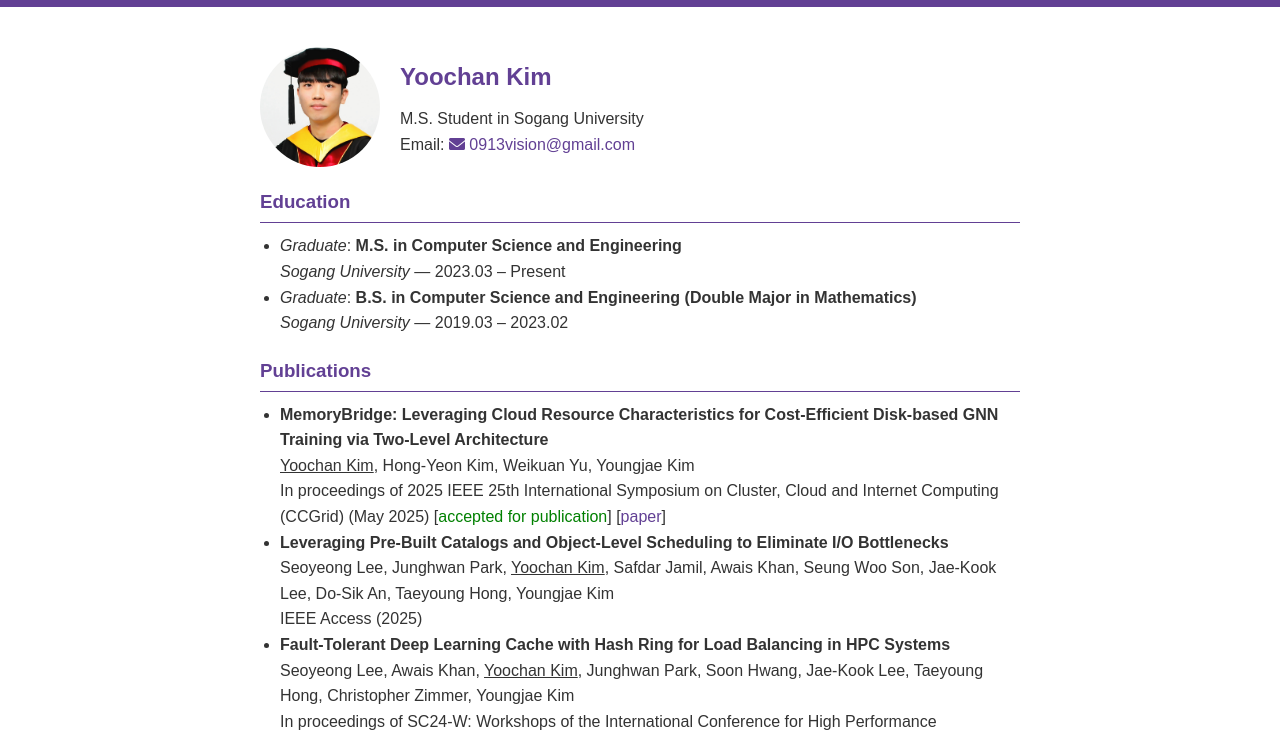
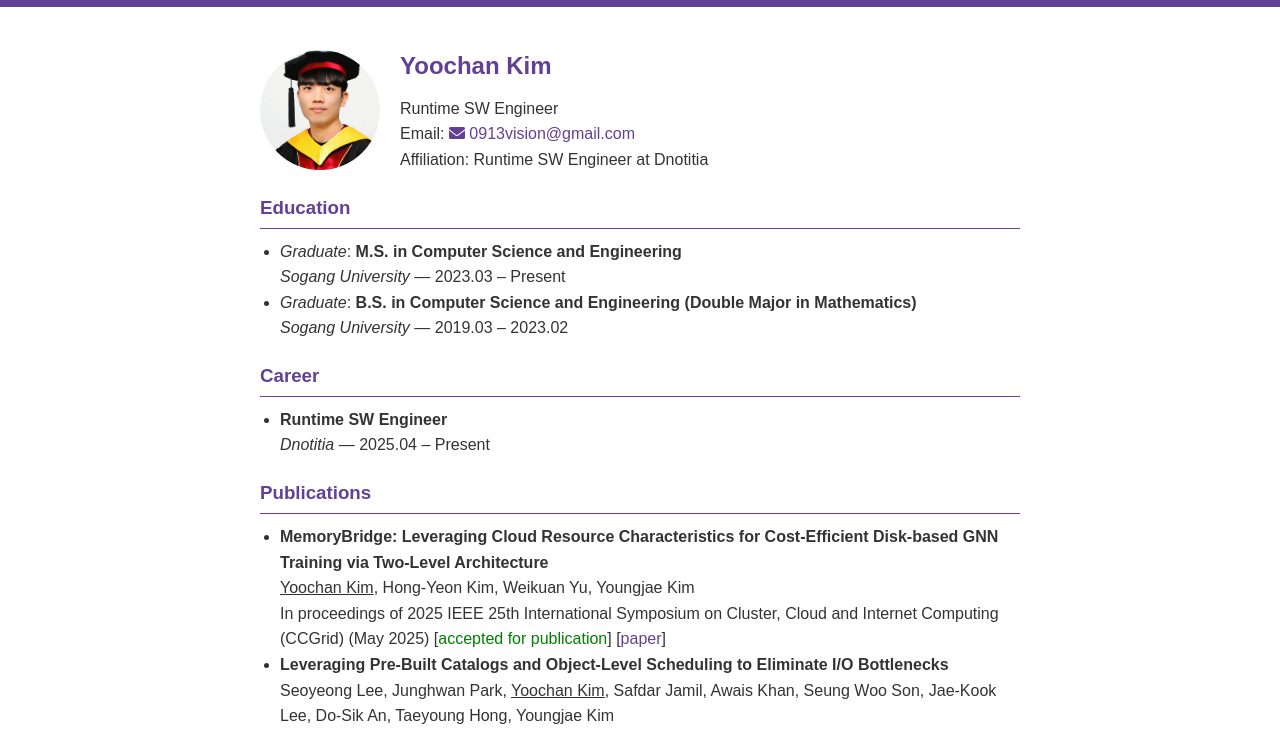
Before and after one commit to 0913vision/0913vision.github.io, a plain HTML site: page index.html in a window 1280 px wide. Shown: the part 39-773 px from the top of the page. Drawn offline with Linux system fonts and the light colour scheme.

Commit message:
career update

```diff
--- a/index.html
+++ b/index.html
@@ -19,11 +19,11 @@
         <img src="photo.jpg" alt="Photo" />
         <div class="info">
           <h2>Yoochan Kim</h2>
-          <p>M.S. Student in Sogang University</p>
+          <p>Runtime SW Engineer</p>
           <p>
             Email: <a href="mailto:0913vision@gmail.com"><i class="fa fa-envelope"></i> 0913vision@gmail.com</a>
           </p>
-          <!-- <p>Affiliation: DISCOS in Sogang University</p> -->
+          <p>Affiliation: Runtime SW Engineer at Dnotitia</p>
         </div>
       </div>
     </section>
@@ -42,6 +42,15 @@
         </ul>
       </section>
 
+      <section id="career">
+        <h3>Career</h3>
+        <ul>
+          <li>
+            <strong>Runtime SW Engineer</strong><br>
+            <em>Dnotitia</em> &mdash; <time datetime="2025-04">2025.04 – Present</time>
+          </li>
+        </ul>
+      </section>
 
       <section id="publications">
         <h3>Publications</h3>
```
